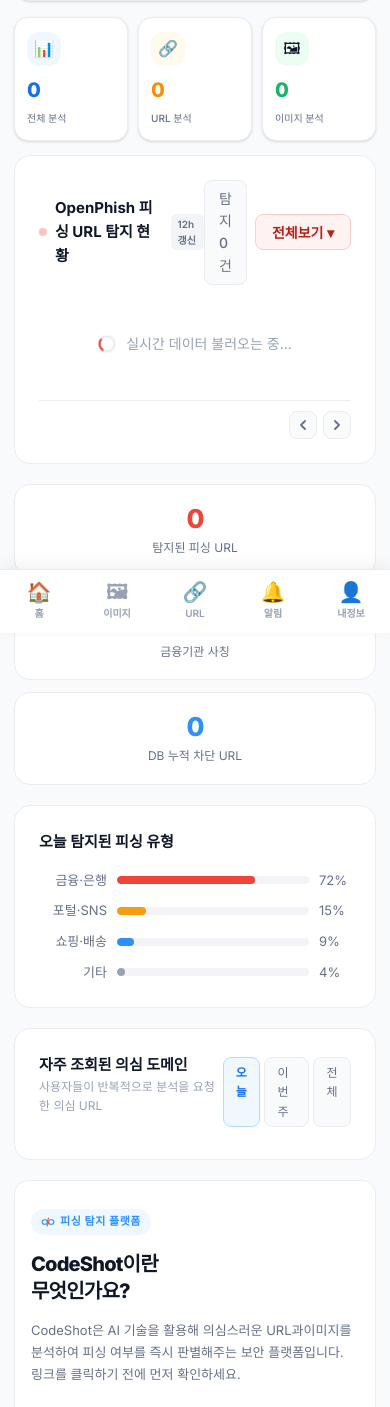
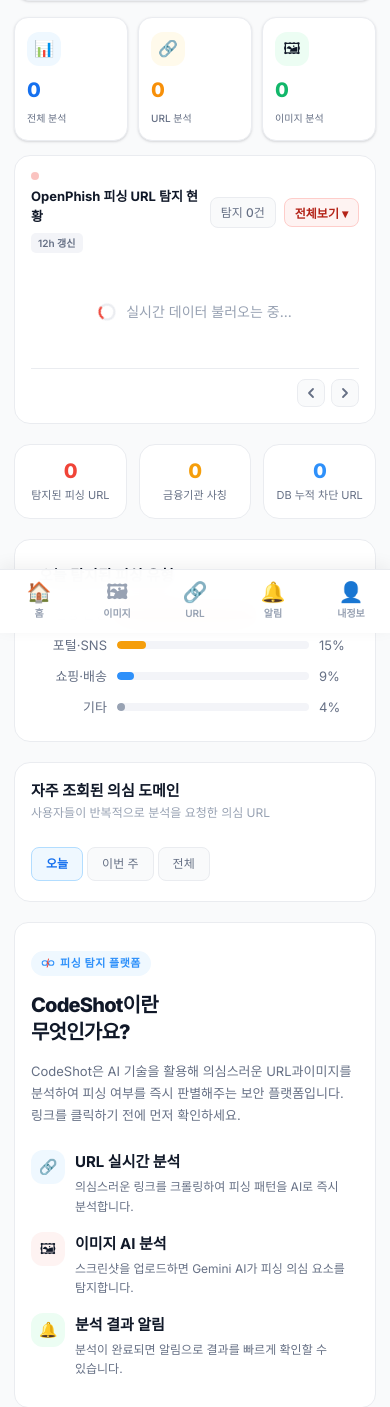
Before and after one commit to abffks99-create/Codeshot_amen, a Flask app: page /main in a window 390 px wide. Shown: the part 211-1618 px from the top of the page. Run offline with Flask 3, Linux system fonts and the light colour scheme; the visitor is signed in with stand-in values (Sample User, id 1); data that the repository does not hold is empty; parts of the project's set-up code (start-up, migrations or seed data) failed here and were passed over.

Commit message:
수정 사항 수정

```diff
--- a/templates/main.html
+++ b/templates/main.html
@@ -16,8 +16,8 @@
 
     /* ── OpenPhish 위협 섹션 ── */
     .threat-section { background:#fff; border:1px solid #EAECF0; border-radius:16px; padding:24px; margin-bottom:20px; }
-    .threat-header { display:flex; align-items:center; justify-content:space-between; margin-bottom:16px; }
-    .threat-title { display:flex; align-items:center; gap:8px; font-size:15px; font-weight:700; color:#101828; }
+    .threat-header { display:flex; align-items:center; justify-content:space-between; margin-bottom:16px; flex-wrap:wrap; gap:8px; }
+    .threat-title { display:flex; align-items:center; gap:6px; font-size:15px; font-weight:700; color:#101828; flex:1; min-width:0; flex-wrap:wrap; }
     .live-dot { width:8px; height:8px; border-radius:50%; background:#F04438; flex-shrink:0; animation:livepulse 1.5s infinite; }
     @keyframes livepulse { 0%,100%{opacity:1;} 50%{opacity:0.3;} }
     @keyframes spin { from{transform:rotate(0deg);} to{transform:rotate(360deg);} }
@@ -84,11 +84,11 @@
 
     /* ── 자주 조회된 의심 도메인 섹션 ── */
     .suspect-section { background:#fff; border:1px solid #EAECF0; border-radius:16px; padding:24px; margin-bottom:20px; }
-    .suspect-header { display:flex; align-items:center; justify-content:space-between; margin-bottom:4px; }
+    .suspect-header { display:flex; align-items:flex-start; justify-content:space-between; margin-bottom:4px; gap:8px; flex-wrap:wrap; }
     .suspect-title { font-size:15px; font-weight:700; color:#101828; }
     .suspect-desc { font-size:12px; color:#98A2B3; margin-bottom:16px; }
-    .tab-group { display:flex; gap:4px; }
-    .stab { font-size:12px; padding:5px 12px; border-radius:8px; border:1px solid #EAECF0; background:#F9FAFB; color:#667085; cursor:pointer; }
+    .tab-group { display:flex; gap:4px; flex-shrink:0; }
+    .stab { font-size:12px; padding:6px 14px; border-radius:8px; border:1px solid #EAECF0; background:#F9FAFB; color:#667085; cursor:pointer; white-space:nowrap; min-height:34px; display:flex; align-items:center; }
     .stab.on { background:#EFF8FF; color:#1570EF; border-color:#B2DDFF; font-weight:600; }
     .suspect-row { display:flex; align-items:center; gap:12px; padding:11px 0; border-bottom:1px solid #F3F4F8; }
     .suspect-row:last-child { border-bottom:none; }
@@ -140,7 +140,15 @@
   .step-title { font-size: 15px !important; word-break: keep-all !important; }
   .step-desc { font-size: 13px !important; word-break: keep-all !important; line-height: 1.7 !important; }
   /* .threat-grid 이미 1열 flex — 별도 모바일 처리 불필요 */
-  .threat-stat-grid { grid-template-columns: 1fr !important; }
+  .threat-stat-grid { grid-template-columns: repeat(3,1fr) !important; }
+  .threat-section { padding: 16px !important; }
+  .suspect-section { padding: 16px !important; }
+  .threat-title { font-size: 13px !important; }
+  .today-count { font-size: 12px !important; padding: 5px 10px !important; }
+  .threats-more-btn { font-size: 12px !important; padding: 5px 10px !important; white-space: nowrap; }
+  .tsg-num { font-size: 20px !important; }
+  .tsg-label { font-size: 11px !important; }
+  .tsg-card { padding: 14px 10px !important; }
 }
 </style>
 </head>
```
